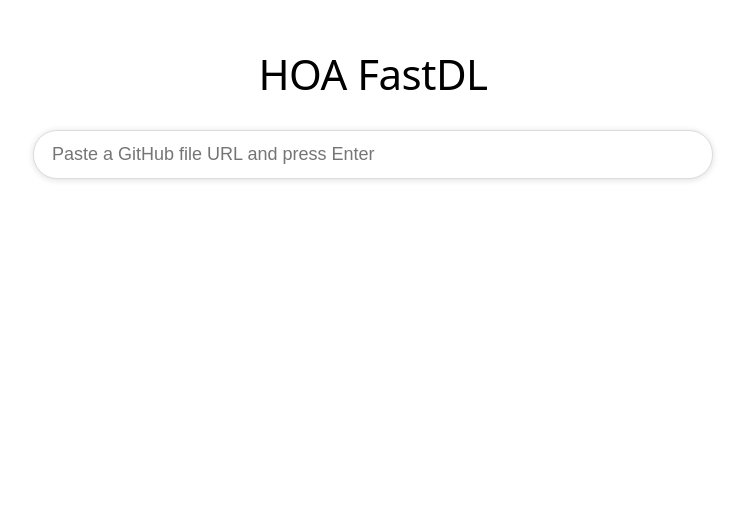
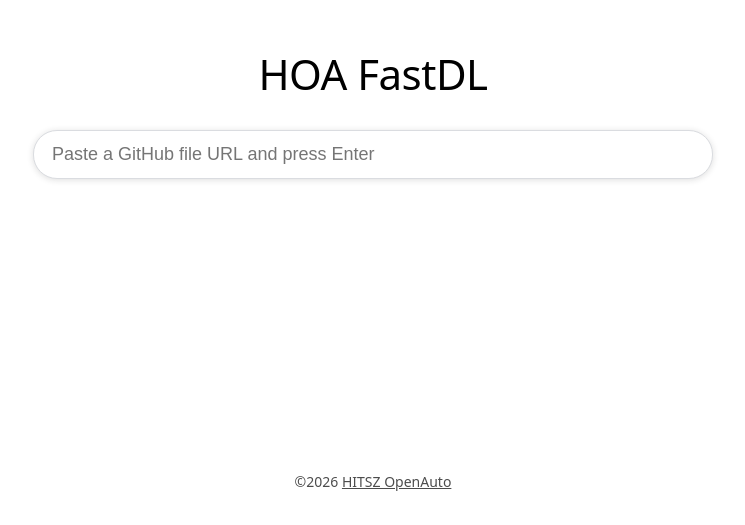
Before and after one commit to HITSZ-OpenAuto/hoa-fastdl, a website: page frontend/index.html in a window 1280 px wide. Shown: the part 275-800 px from the top of the page, without its empty margins (267-1012 px from the left). Drawn offline with Linux system fonts and the light colour scheme.

Commit message:
feat(frontend): add footer with copyright and GitHub link
- Add fixed footer at bottom of page
- Include dynamic copyright year
- Link HITSZ OpenAuto text to GitHub organization

Co-authored-by: kowyo-bot <258374017+kowyo-bot@users.noreply.github.com>

```diff
--- a/frontend/index.html
+++ b/frontend/index.html
@@ -62,5 +62,9 @@
       <input id="u" type="text" spellcheck="false" placeholder="Paste a GitHub file URL and press Enter" autocomplete="off" />
     </div>
   </div>
+  <footer style="position: fixed; bottom: 20px; width: 100%; text-align: center; font-size: 14px; opacity: 0.7;">
+    <p>©<span id="year"></span> <a href="https://github.com/HITSZ-OpenAuto/" target="_blank" rel="noopener noreferrer" style="color: inherit; text-decoration: underline;">HITSZ OpenAuto</a></p>
+  </footer>
+  <script>document.getElementById('year').textContent = new Date().getFullYear();</script>
 </body>
 </html>
```
